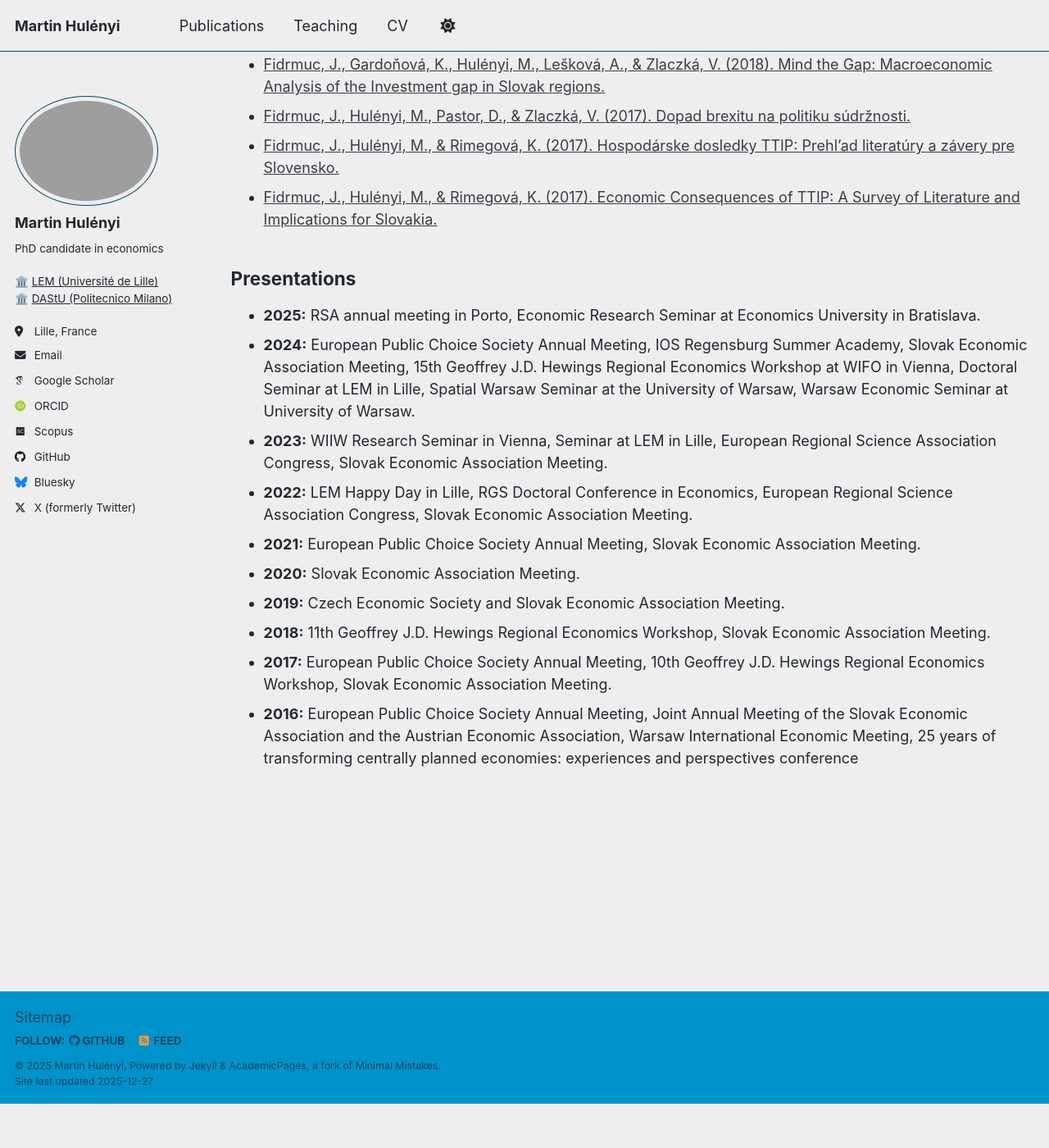
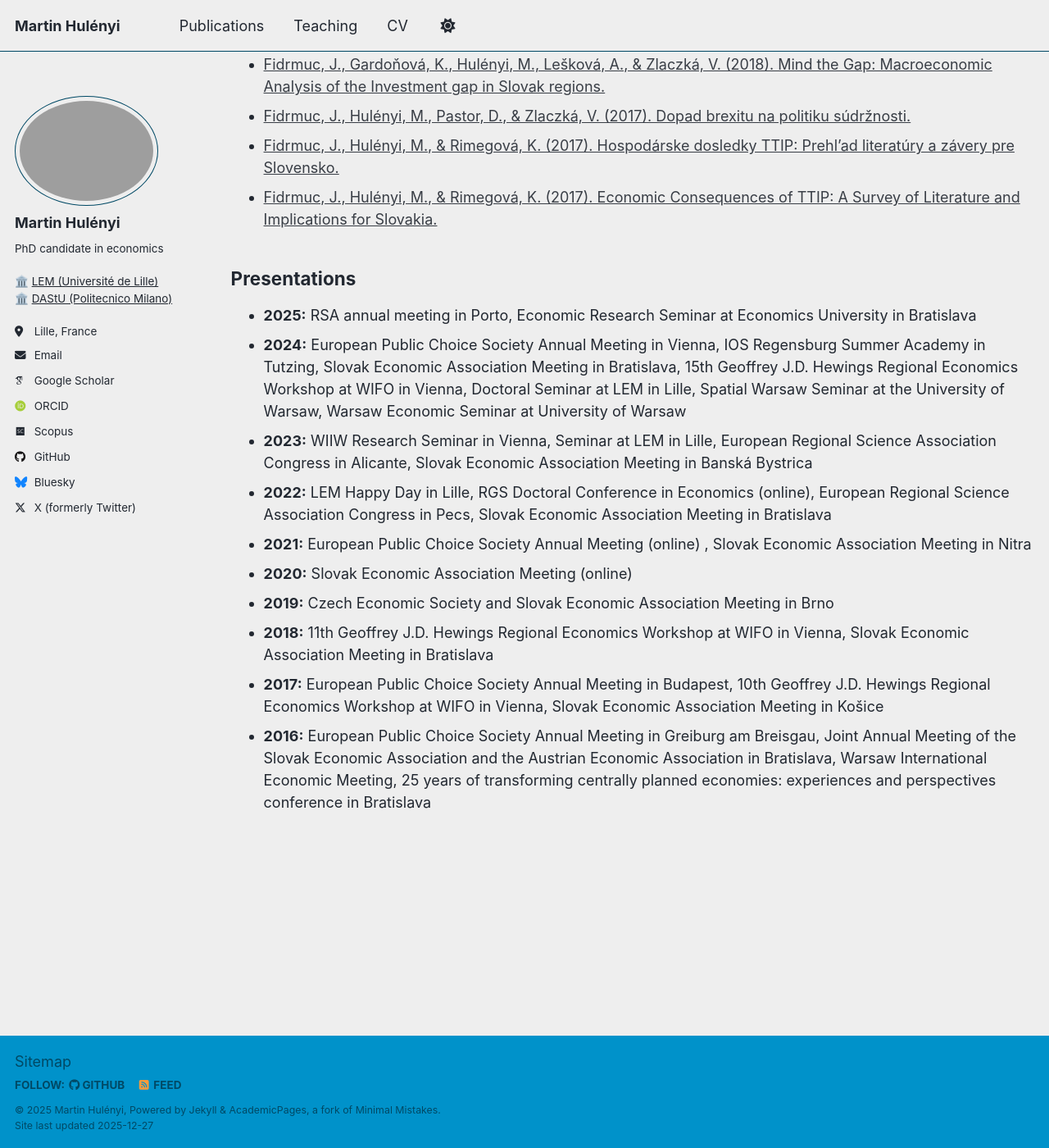
Before and after one commit to martinhulenyi/martinhulenyi.github.io, a Jekyll site: the page built from _pages/cv.md, in a window 1280 px wide and 1400 px high, scrolled down 3543 px. Shown: the whole window at 82% size. Built offline with Jekyll 4.4.1, drawn with Linux system fonts in a browser that asks for light colours; some web fonts are replaced; a script that is not in the unit is left out; before the commit the page ends 4889 px from its top, so only the background shows below that; some of the changed text lies outside the part shown.

Commit message:
Update cv.md

```diff
--- a/_pages/cv.md
+++ b/_pages/cv.md
@@ -85,8 +85,8 @@ redirect_from:
 ## **Skills**
 
 * **Mathematical and statistical software:** R (proficient user)STATA (proficient user), Matlab (independent user) and  QGIS (independent user).
-* **Document creation:** LATEX(proficient user), MS Office (proficient user) and  Markdown (independent user).
-* **Languages:** Slovak (Native), English (C2), German (C1), French (B1+).
+* **Document creation:** LATEX(proficient user), MS Office (proficient user) and  Markdown (independent user)
+* **Languages:** Slovak (Native), English (C2), German (C1), French (B1+)
 
 
 ## **Publications**
@@ -112,13 +112,13 @@ redirect_from:
 
 
 ## **Presentations**
-* **2025:** RSA annual meeting in Porto,  Economic Research Seminar at Economics University in Bratislava.
-* **2024:** European Public Choice Society Annual Meeting, IOS Regensburg Summer Academy, Slovak Economic Association Meeting, 15th Geoffrey J.D. Hewings Regional Economics Workshop at WIFO in Vienna, Doctoral Seminar at LEM in Lille, Spatial Warsaw Seminar at the University of Warsaw, Warsaw Economic Seminar at University of Warsaw.
-* **2023:** WIIW Research Seminar in Vienna, Seminar at LEM in Lille, European Regional Science Association Congress, Slovak Economic Association Meeting.
-* **2022:** LEM Happy Day in Lille, RGS Doctoral Conference in Economics, European Regional Science Association Congress, Slovak Economic Association Meeting.
-* **2021:** European Public Choice Society Annual Meeting, Slovak Economic Association Meeting.
-* **2020:** Slovak Economic Association Meeting.
-* **2019:** Czech Economic Society and Slovak Economic Association Meeting.
-* **2018:** 11th Geoffrey J.D. Hewings Regional Economics Workshop, Slovak Economic Association Meeting.
-* **2017:** European Public Choice Society Annual Meeting, 10th Geoffrey J.D. Hewings Regional Economics Workshop, Slovak Economic Association Meeting.
-* **2016:** European Public Choice Society Annual Meeting, Joint Annual Meeting of the Slovak Economic Association and the Austrian Economic Association, Warsaw International Economic Meeting, 25 years of transforming centrally planned economies: experiences and perspectives conference
+* **2025:** RSA annual meeting in Porto,  Economic Research Seminar at Economics University in Bratislava
+* **2024:** European Public Choice Society Annual Meeting in Vienna, IOS Regensburg Summer Academy in Tutzing, Slovak Economic Association Meeting in Bratislava, 15th Geoffrey J.D. Hewings Regional Economics Workshop at WIFO in Vienna, Doctoral Seminar at LEM in Lille, Spatial Warsaw Seminar at the University of Warsaw, Warsaw Economic Seminar at University of Warsaw
+* **2023:** WIIW Research Seminar in Vienna, Seminar at LEM in Lille, European Regional Science Association Congress in Alicante, Slovak Economic Association Meeting in Banská Bystrica
+* **2022:** LEM Happy Day in Lille, RGS Doctoral Conference in Economics (online), European Regional Science Association Congress in Pecs, Slovak Economic Association Meeting in Bratislava
+* **2021:** European Public Choice Society Annual Meeting (online) , Slovak Economic Association Meeting in Nitra
+* **2020:** Slovak Economic Association Meeting (online)
+* **2019:** Czech Economic Society and Slovak Economic Association Meeting in Brno
+* **2018:** 11th Geoffrey J.D. Hewings Regional Economics Workshop at WIFO in Vienna, Slovak Economic Association Meeting in Bratislava
+* **2017:** European Public Choice Society Annual Meeting in Budapest, 10th Geoffrey J.D. Hewings Regional Economics Workshop at WIFO in Vienna, Slovak Economic Association Meeting in Košice
+* **2016:** European Public Choice Society Annual Meeting in Greiburg am Breisgau, Joint Annual Meeting of the Slovak Economic Association and the Austrian Economic Association in Bratislava, Warsaw International Economic Meeting, 25 years of transforming centrally planned economies: experiences and perspectives conference in Bratislava
```
